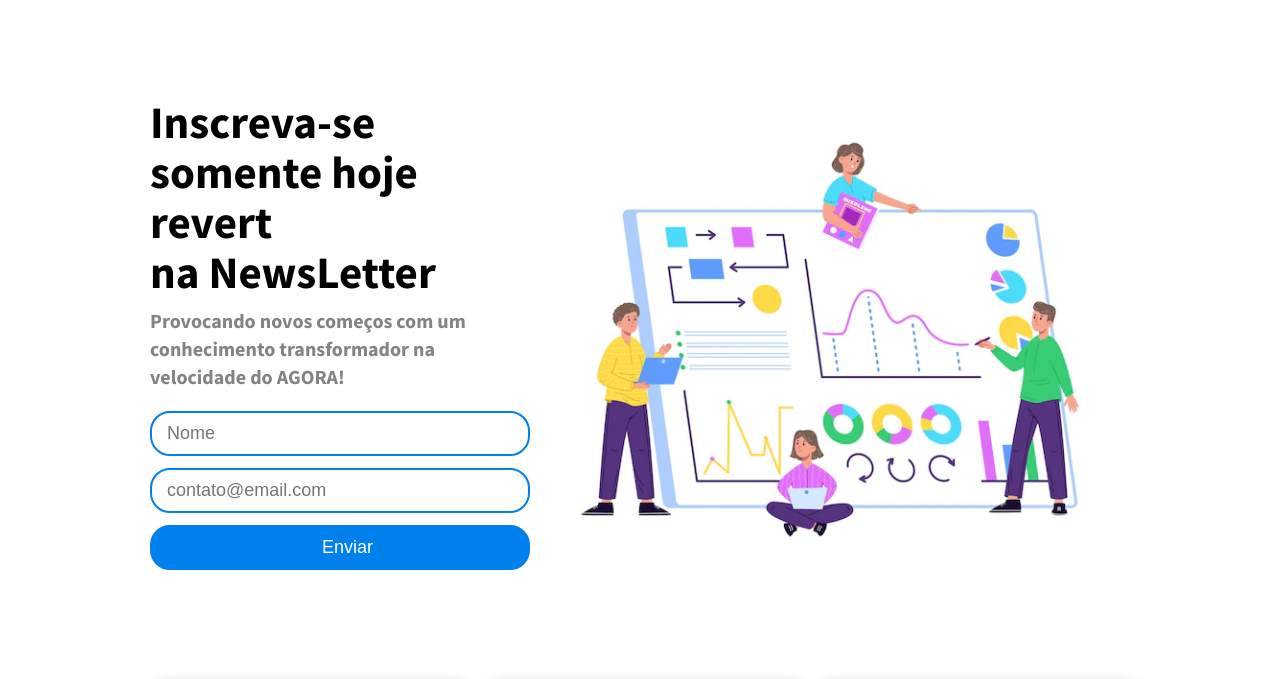
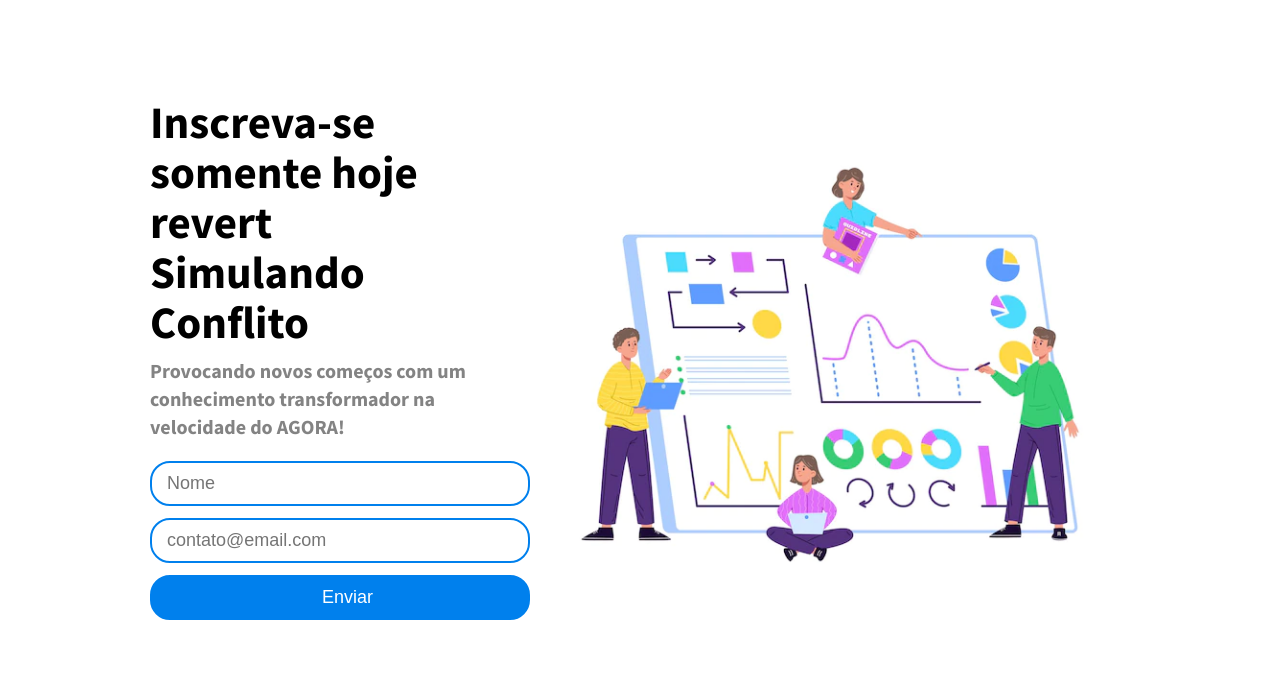
Before and after one commit to victortavaresbrum/portifolio-victor, a plain HTML site: page modulo5.html in a window 1280 px wide. Shown: the part 83-762 px from the top of the page. Drawn offline with Linux system fonts and the light colour scheme.

Commit message:
update project 1 description to conflicts

```diff
--- a/modulo5.html
+++ b/modulo5.html
@@ -36,7 +36,7 @@
             <div class="container-main">
                 <div>
                     <h2><span>Inscreva-se somente hoje revert</span></h2>
-                    <h2><span>na NewsLetter</span></h2>
+                    <h2><span>Simulando Conflito</span></h2>
                     <h3>Provocando novos começos com um conhecimento
                         transformador na velocidade do AGORA!</h3>
                     <form>
```
